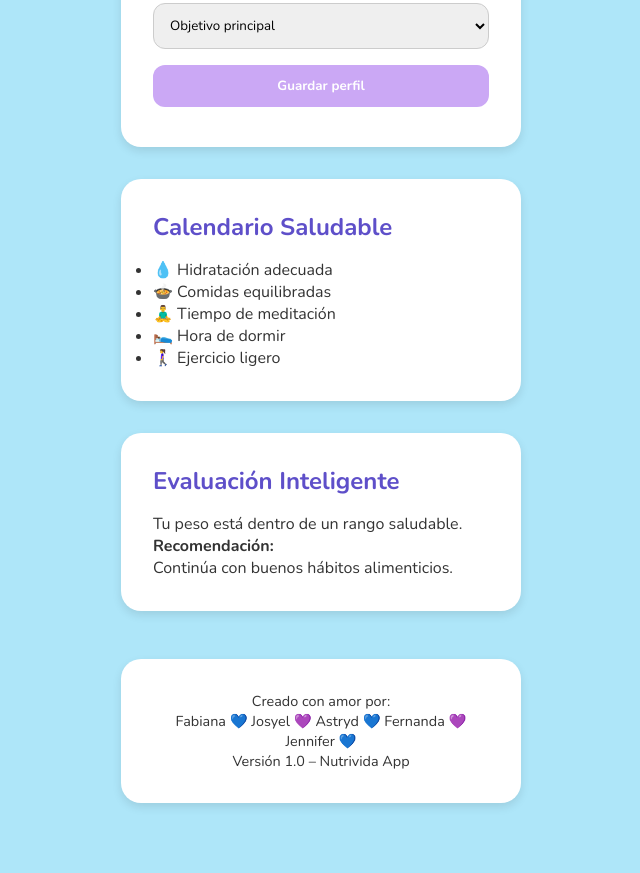
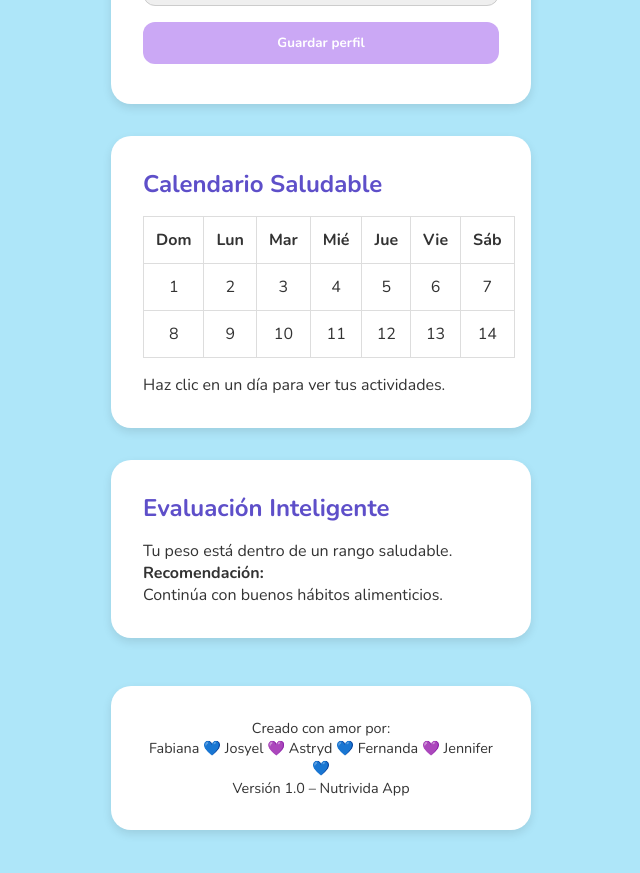
Before and after one commit to k10082025/nutrivida0.1-web, a plain HTML site: page index.html in a window 1280 px wide. Shown: the part 717-1590 px from the top of the page, without its empty margins (319-959 px from the left). Drawn offline with nearby package versions, Linux system fonts and the light colour scheme.

Commit message:
Update index.html

```diff
--- a/index.html
+++ b/index.html
@@ -1,6 +1,4 @@
-
-<!DOCTYPE html>
-<html lang="es">
+<!DOCTYPE html><html lang="es">
 <head>
   <meta charset="UTF-8" />
   <meta name="viewport" content="width=device-width, initial-scale=1.0" />
@@ -25,7 +23,7 @@
       box-shadow: 0 4px 10px rgba(0,0,0,0.1);
       padding: 2rem;
       width: 100%;
-      max-width: 400px;
+      max-width: 420px;
       margin-bottom: 2rem;
     }
     h1, h2 {
@@ -51,7 +49,39 @@
       font-size: 0.9rem;
       margin-top: 1rem;
     }
+    table {
+      width: 100%;
+      border-collapse: collapse;
+      margin-top: 1rem;
+    }
+    th, td {
+      text-align: center;
+      padding: 0.75rem;
+      border: 1px solid #ddd;
+    }
+    td:hover {
+      background-color: #f0f0ff;
+      cursor: pointer;
+    }
+    .tasks {
+      margin-top: 1rem;
+    }
   </style>
+  <script>
+    function showTasks(day) {
+      const tasks = document.getElementById('tasks');
+      tasks.innerHTML = `
+        <h3>Actividades sugeridas para el ${day}:</h3>
+        <ul>
+          <li>💧 Tomar 8 vasos de agua</li>
+          <li>🍲 Comer frutas y verduras</li>
+          <li>🧘‍♀️ Meditar por 10 minutos</li>
+          <li>🛌 Dormir al menos 8 horas</li>
+          <li>🚶‍♀️ Caminar 15 minutos</li>
+        </ul>
+      `;
+    }
+  </script>
 </head>
 <body>
   <div class="card">
@@ -59,9 +89,7 @@
     <p>Una app de calendario saludable para un estilo de vida equilibrado.</p>
     <input type="text" placeholder="Correo electrónico o teléfono" />
     <button>Iniciar sesión</button>
-  </div>
-
-  <div class="card">
+  </div>  <div class="card">
     <h2>Perfil del Usuario</h2>
     <input type="text" placeholder="Nombre completo" />
     <input type="number" placeholder="Edad" />
@@ -74,27 +102,40 @@
       <option>Mantener estilo saludable</option>
     </select>
     <button>Guardar perfil</button>
-  </div>
-
-  <div class="card">
+  </div>  <div class="card">
     <h2>Calendario Saludable</h2>
-    <ul>
-      <li>💧 Hidratación adecuada</li>
-      <li>🍲 Comidas equilibradas</li>
-      <li>🧘‍♂️ Tiempo de meditación</li>
-      <li>🛌 Hora de dormir</li>
-      <li>🚶‍♀️ Ejercicio ligero</li>
-    </ul>
-  </div>
-
-  <div class="card">
+    <table>
+      <tr>
+        <th>Dom</th><th>Lun</th><th>Mar</th><th>Mié</th><th>Jue</th><th>Vie</th><th>Sáb</th>
+      </tr>
+      <tr>
+        <td onclick="showTasks('1 de julio')">1</td>
+        <td onclick="showTasks('2 de julio')">2</td>
+        <td onclick="showTasks('3 de julio')">3</td>
+        <td onclick="showTasks('4 de julio')">4</td>
+        <td onclick="showTasks('5 de julio')">5</td>
+        <td onclick="showTasks('6 de julio')">6</td>
+        <td onclick="showTasks('7 de julio')">7</td>
+      </tr>
+      <tr>
+        <td onclick="showTasks('8 de julio')">8</td>
+        <td onclick="showTasks('9 de julio')">9</td>
+        <td onclick="showTasks('10 de julio')">10</td>
+        <td onclick="showTasks('11 de julio')">11</td>
+        <td onclick="showTasks('12 de julio')">12</td>
+        <td onclick="showTasks('13 de julio')">13</td>
+        <td onclick="showTasks('14 de julio')">14</td>
+      </tr>
+    </table>
+    <div class="tasks" id="tasks">
+      <p>Haz clic en un día para ver tus actividades.</p>
+    </div>
+  </div>  <div class="card">
     <h2>Evaluación Inteligente</h2>
     <p>Tu peso está dentro de un rango saludable.</p>
     <strong>Recomendación:</strong>
     <p>Continúa con buenos hábitos alimenticios.</p>
-  </div>
-
-  <div class="card footer">
+  </div>  <div class="card footer">
     <p>Creado con amor por:</p>
     <p>Fabiana 💙 Josyel 💜 Astryd 💙 Fernanda 💜 Jennifer 💙</p>
     <p>Versión 1.0 – Nutrivida App</p>
```
